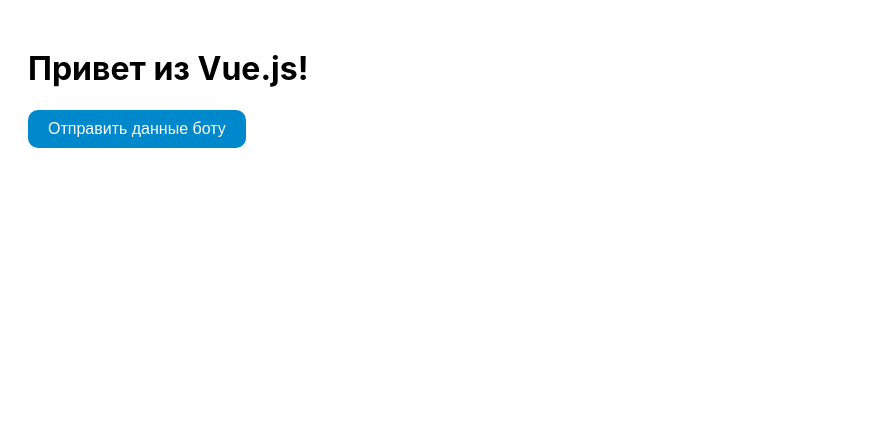
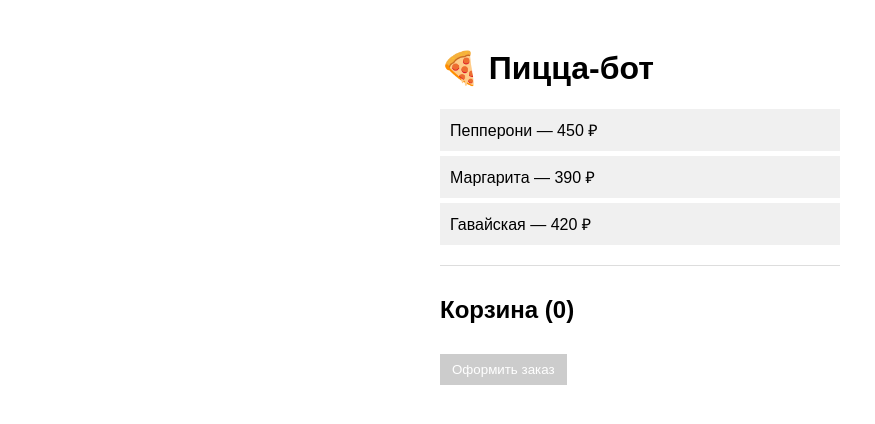
Before and after one commit to Poco-dev/project, a Vue app: page / in a window 1280 px wide. Shown: the top 424 px of the page, without its empty margins (0-875 px from the left). Built offline with nearby package versions, Linux system fonts and the light colour scheme.

Commit message:
Update App.vue

```diff
--- a/src/App.vue
+++ b/src/App.vue
@@ -1,11 +1,27 @@
 <template>
-  <div class="webapp-container">
-    <h1>Привет из Vue.js!</h1>
-    <button @click="sendDataToBot" class="tg-button">
-      Отправить данные боту
-    </button>
-    <div v-if="debugMode" class="debug-info">
-      <pre>{{ webAppData }}</pre>
+  <div class="app">
+    <h1>🍕 Пицца-бот</h1>
+
+    <div class="menu">
+      <div v-for="item in menu" :key="item.id" class="menu-item" @click="selectItem(item)">
+        {{ item.name }} — {{ item.price }} ₽
+      </div>
+    </div>
+
+    <div v-if="selectedItem" class="selected-item">
+      Выбрано: <strong>{{ selectedItem.name }}</strong>
+      <button @click="addToCart">Добавить в корзину</button>
+    </div>
+
+    <div class="cart">
+      <h2>Корзина ({{ cart.length }})</h2>
+      <ul>
+        <li v-for="(item, index) in cart" :key="index">
+          {{ item.name }} — {{ item.price }} ₽
+          <button @click="removeFromCart(index)">❌</button>
+        </li>
+      </ul>
+      <button @click="sendOrder" :disabled="!cart.length">Оформить заказ</button>
     </div>
   </div>
 </template>
@@ -14,79 +30,87 @@
 export default {
   data() {
     return {
-      webAppData: null,
-      debugMode: false // Включить для отладки вне Telegram
+      menu: [
+        { id: 1, name: "Пепперони", price: 450 },
+        { id: 2, name: "Маргарита", price: 390 },
+        { id: 3, name: "Гавайская", price: 420 },
+      ],
+      selectedItem: null,
+      cart: [],
+    };
+  },
+  methods: {
+    selectItem(item) {
+      this.selectedItem = item;
+    },
+    addToCart() {
+      if (this.selectedItem) {
+        this.cart.push(this.selectedItem);
+        this.selectedItem = null;
       }
     },
-  mounted() {
-    this.initTelegramWebApp();
+    removeFromCart(index) {
+      this.cart.splice(index, 1);
     },
-  methods: {
-    initTelegramWebApp() {
+    sendOrder() {
       if (window.Telegram?.WebApp) {
-        // Инициализация WebApp
-        window.Telegram.WebApp.expand();
-        this.webAppData = window.Telegram.WebApp.initDataUnsafe;
+        const tg = window.Telegram.WebApp;
 
-        // Для отладки в браузере
-        if (import.meta.env.DEV) {
-          this.debugMode = true;
-          this.webAppData = {
-            user: {
-              id: 12345,
-              first_name: "Dev_User",
-              last_name: "Test",
-              username: "test_user"
-            },
-            query_id: "test_query_id"
-          };
+        // 1. Подготавливаем данные (обязательно в строку!)
+        const orderData = JSON.stringify({
+          action: "order",
+          items: this.cart,
+          total: this.cart.reduce((sum, item) => sum + item.price, 0),
+        });
+
+        console.log("Отправляемые данные:", orderData); // Проверьте в консоли браузера
+
+        // 2. Отправляем данные
+        tg.sendData(orderData); // Ключевой момент!
+
+        // 3. Закрываем WebApp (не раньше отправки!)
+        setTimeout(() => tg.close(), 300);
       }
     }
   },
-    sendDataToBot() {
-      if (window.Telegram?.WebApp) {
-        const data = JSON.stringify({
-          action: "button_click",
-          timestamp: new Date().toISOString(),
-          user: this.webAppData?.user?.id
-        });
-
-        window.Telegram.WebApp.sendData(data);
-        window.Telegram.WebApp.close();
-      } else {
-        console.error('Telegram WebApp не доступен');
-        alert('Эта страница должна открываться через Telegram!');
-      }
-    }
-  }
 };
 </script>
 
-<style scoped>
-.webapp-container {
+<style>
+.app {
+  font-family: Arial, sans-serif;
   padding: 20px;
-  font-family: -apple-system, BlinkMacSystemFont, sans-serif;
+  max-width: 400px;
+  margin: 0 auto;
 }
 
-.tg-button {
-  background-color: #0088cc;
+.menu-item {
+  padding: 10px;
+  margin: 5px 0;
+  background: #f0f0f0;
+  cursor: pointer;
+}
+
+.menu-item:hover {
+  background: #e0e0e0;
+}
+
+button {
+  background: #007bff;
   color: white;
   border: none;
-  padding: 10px 20px;
-  border-radius: 10px;
+  padding: 8px 12px;
+  margin-top: 10px;
   cursor: pointer;
-  font-size: 16px;
 }
 
-.tg-button:hover {
-  background-color: #0077b3;
+button:disabled {
+  background: #cccccc;
 }
 
-.debug-info {
+.cart {
   margin-top: 20px;
-  padding: 15px;
-  background: #f5f5f5;
-  border-radius: 8px;
-  font-family: monospace;
+  border-top: 1px solid #ddd;
+  padding-top: 10px;
 }
 </style>
```
Lines whose indentation alone changed are shown as unchanged.
